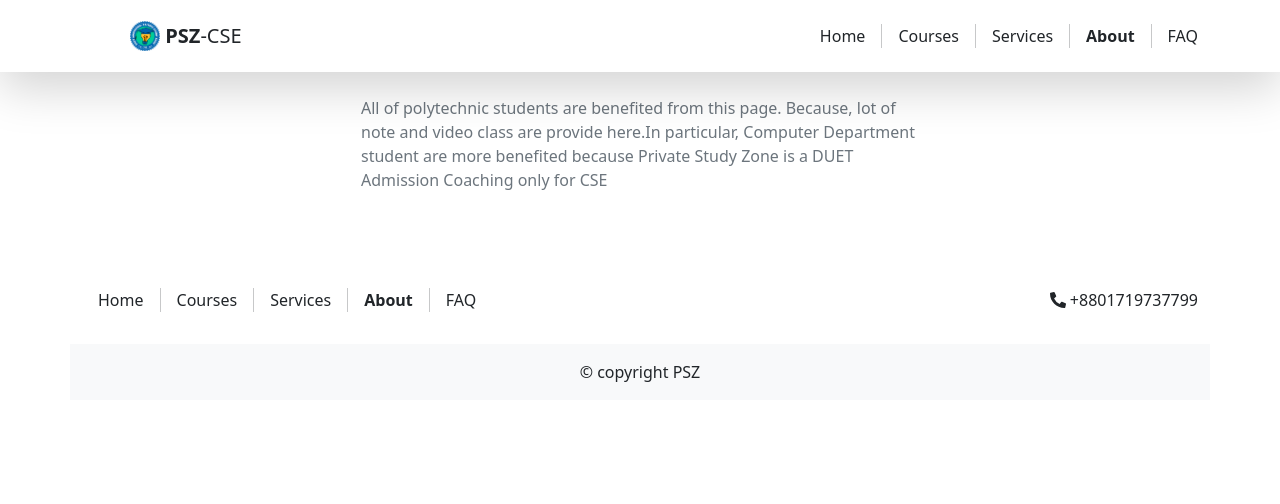
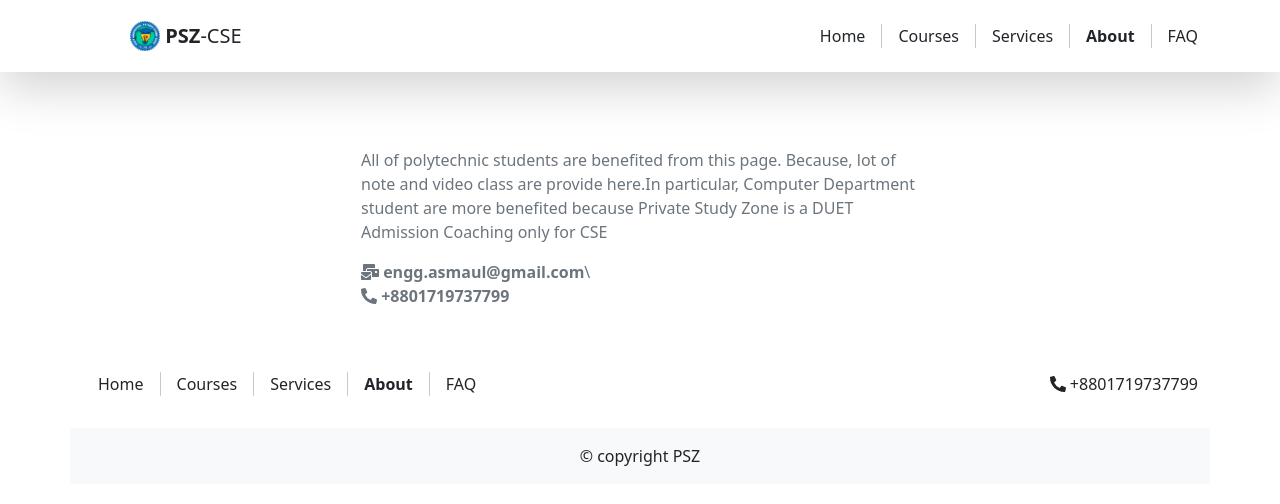
Before and after one commit to iazadur/PSZ-CSE-REACT, a React (Create React App) app: page /about in a window 1280 px wide. Shown: the top 504 px of the page. Built offline with nearby package versions, Linux system fonts and the light colour scheme.

Commit message:
update all

```diff
--- a/src/components/About/About.js
+++ b/src/components/About/About.js
@@ -1,12 +1,18 @@
+import { faMailBulk, faPhoneAlt } from '@fortawesome/free-solid-svg-icons';
+import { FontAwesomeIcon } from '@fortawesome/react-fontawesome';
 import React from 'react';
 import { Container } from 'react-bootstrap';
 
 const About = () => {
     return (
-        <Container className="my-5  " style={{ marginTop: "200px" }}>
-            <p className="fw-normal text-muted mx-auto w-50  py-5  ">
-                All of polytechnic students are benefited from this page. Because, lot of note and video class are provide here.In particular, Computer Department student are more benefited because Private Study Zone is a DUET Admission Coaching only for CSE
-            </p>
+        <Container style={{ marginTop: "100px" }}>
+            <div className="fw-normal text-muted mx-auto w-50  py-5  ">
+            <p>All of polytechnic students are benefited from this page. Because, lot of note and video class are provide here.In particular, Computer Department student are more benefited because Private Study Zone is a DUET Admission Coaching only for CSE
+                </p>
+                <b><FontAwesomeIcon className="fs-6" icon={faMailBulk} />  engg.asmaul@gmail.com</b>\
+                <p><FontAwesomeIcon className="fs-6" icon={faPhoneAlt} /> <b>+8801719737799</b></p>
+            </div>
+
         </Container>
     );
 };
--- a/src/components/Course/Course.js
+++ b/src/components/Course/Course.js
@@ -13,7 +13,7 @@ const Course = ({courses,len}) => {
     }
 
     return (
-        <Container>
+        <Container style={{ marginTop: "100px" }}>
             <div className="services my-5">
                 <div className="text-start">
                     <h1 className="fontsize fw-bolder">Find The Right <br /> Online Course For You</h1>
--- a/src/components/Services/Services.js
+++ b/src/components/Services/Services.js
@@ -13,7 +13,7 @@ const Services = ({ services, len }) => {
         homeServices = services
     }
     return (
-        <Container style={{ marginTop: "200px" }}>
+        <Container style={{ marginTop: "100px" }}>
             <div className="services my-5">
                 <div className="text-end">
                     <h1 className="fontsize fw-bolder">Why An Scholercity Out <br /> Of The Ordinary</h1>
```
